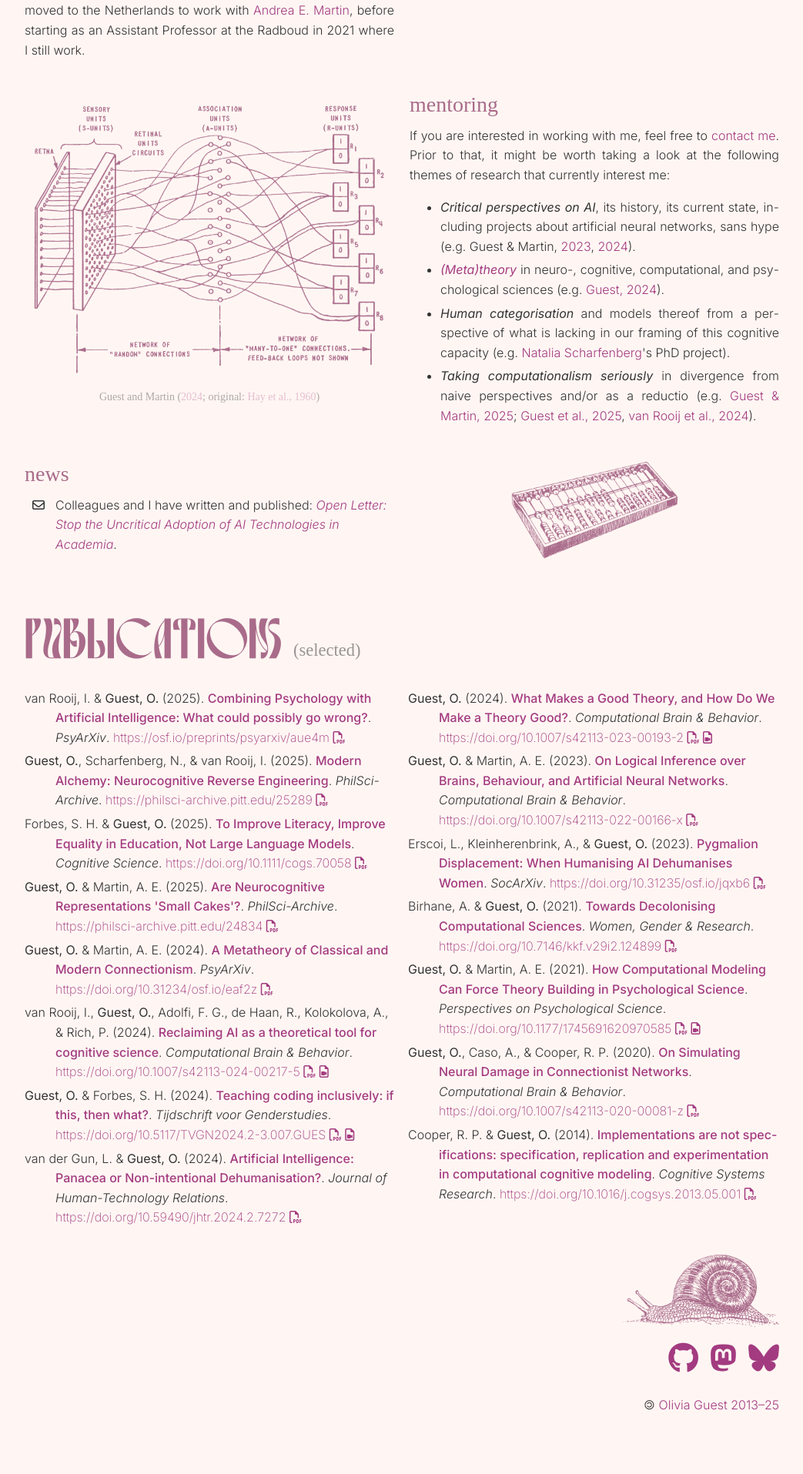
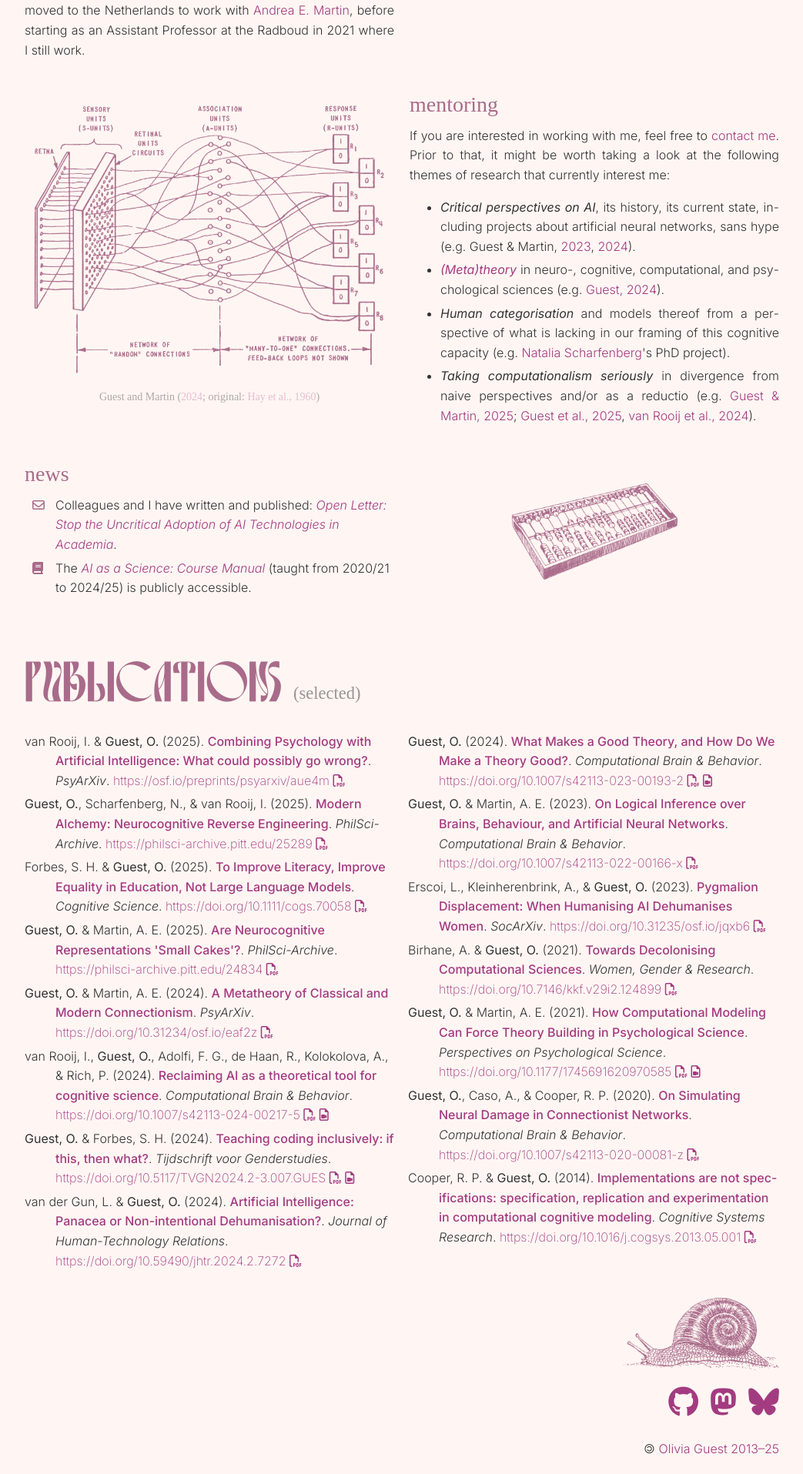
Before and after one commit to oliviaguest/oliviaguest.github.io, a Jekyll site: the page built from index.html, in a window 1280 px wide. Shown: the part 866-2781 px from the top of the page at 77% size, without its empty margins (118-1161 px from the left). Built offline with Jekyll 4.4.1, drawn with Linux system fonts in a browser that asks for light colours; nearby versions of some CDN libraries; some web fonts are replaced; library files that are not in the unit come from our copies; a style sheet for code colours, icons or effects is not loaded; before the commit the page ends 2725 px from its top, so only the background shows below that.

Commit message:
news item

```diff
--- a/_includes/news.html
+++ b/_includes/news.html
@@ -4,4 +4,8 @@
         <span class="bullet"><i class="fa-regular fa-envelope"></i></span>Colleagues and I have written and published: <a href="https://openletter.earth/open-letter-stop-the-uncritical-adoption-of-ai-technologies-in-academia-b65bba1e"><i>Open Letter: Stop the Uncritical Adoption of AI Technologies in Academia</i></a>.
  </li>
 
+     <li class="newsitem">
+        <span class="bullet"> <i class="fa-solid fa-book"></i></span>The <a href="https://doi.org/10.5281/zenodo.15849638"><i>AI as a Science: Course Manual</i></a> (taught from 2020/21 to 2024/25) is publicly accessible.
+ </li>
+
 </ul>
--- a/css/custom.css
+++ b/css/custom.css
@@ -204,6 +204,7 @@ padding-bottom: 1rem;
 .bullet {
     display: inline-block;
     width: 1rem;
+    color: light-dark(var(--light-h), var(--dark-h));
 }
 
 p.image-url {
```
